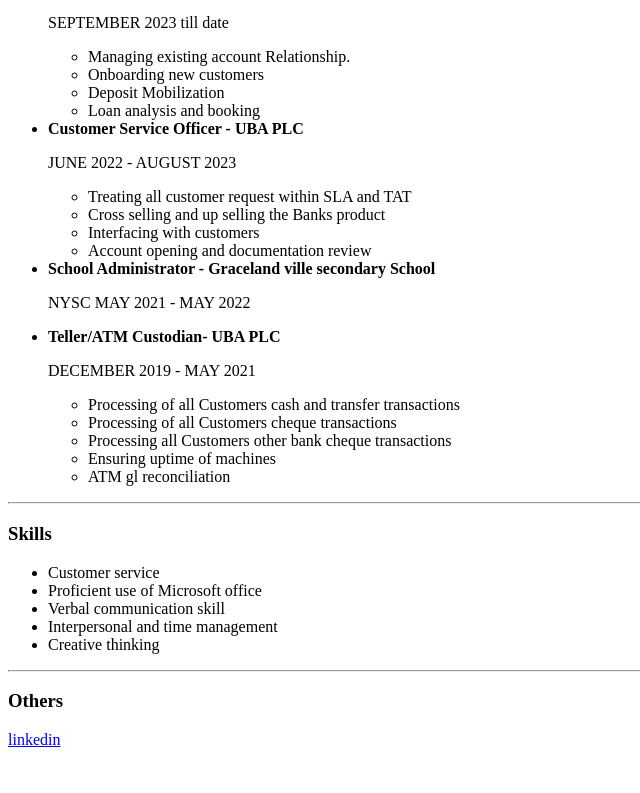
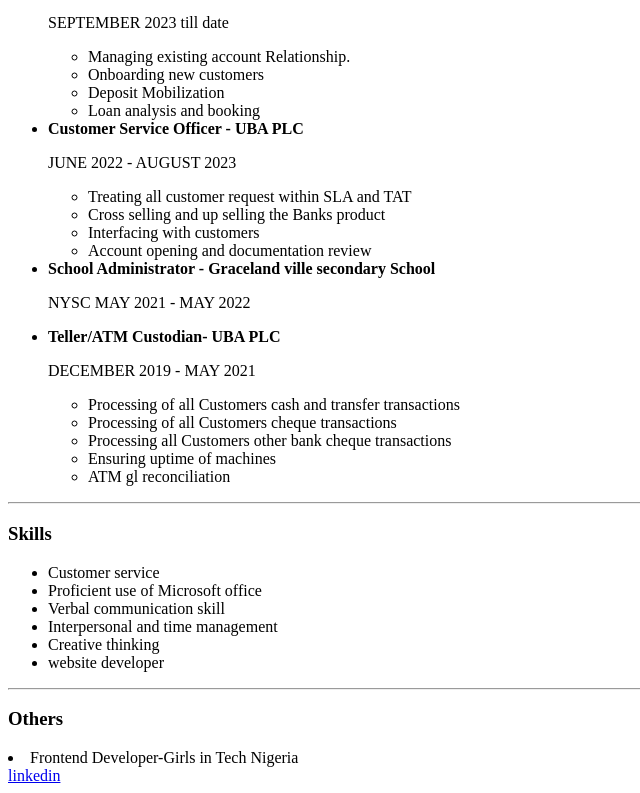
Before and after one commit to chisom-obodo/html, a plain HTML site: page index.html in a window 1280 px wide. Shown: the part 513-1306 px from the top of the page, without its empty margins (0-640 px from the left). Before the commit the page ends 1270 px from the top, so only its background shows below. Drawn offline with Linux system fonts and the light colour scheme.

Commit message:
fourth commit

```diff
--- a/index.html
+++ b/index.html
@@ -72,9 +72,11 @@
         <li>Verbal communication skill </li>
         <li>Interpersonal and time management</li>
         <li>Creative thinking</li>
+        <li>website developer</li>
     </ul>
     <hr>
     <h3>Others</h3>
+    <li>Frontend Developer-Girls in Tech Nigeria</li>
     <a
         href="https://www.google.com/url?sa=t&source=web&rct=j&opi=89978449&url=https://ng.linkedin.com/in/obodo-chisom-esther-7299121a6&ved=2ahUKEwiFjuT51rKBAxXxTEEAHekRBXIQFnoECBgQAQ&usg=AOvVaw36cc6N_l6tyi0IwjDDsEuH">linkedin</a>
 
```
